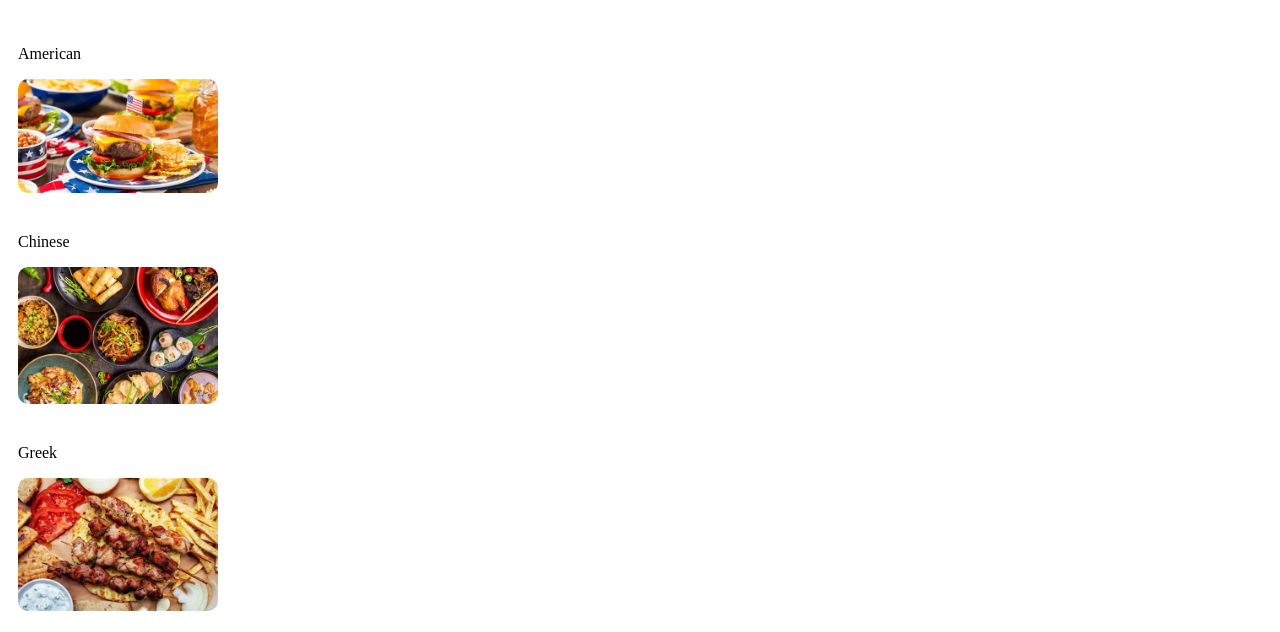
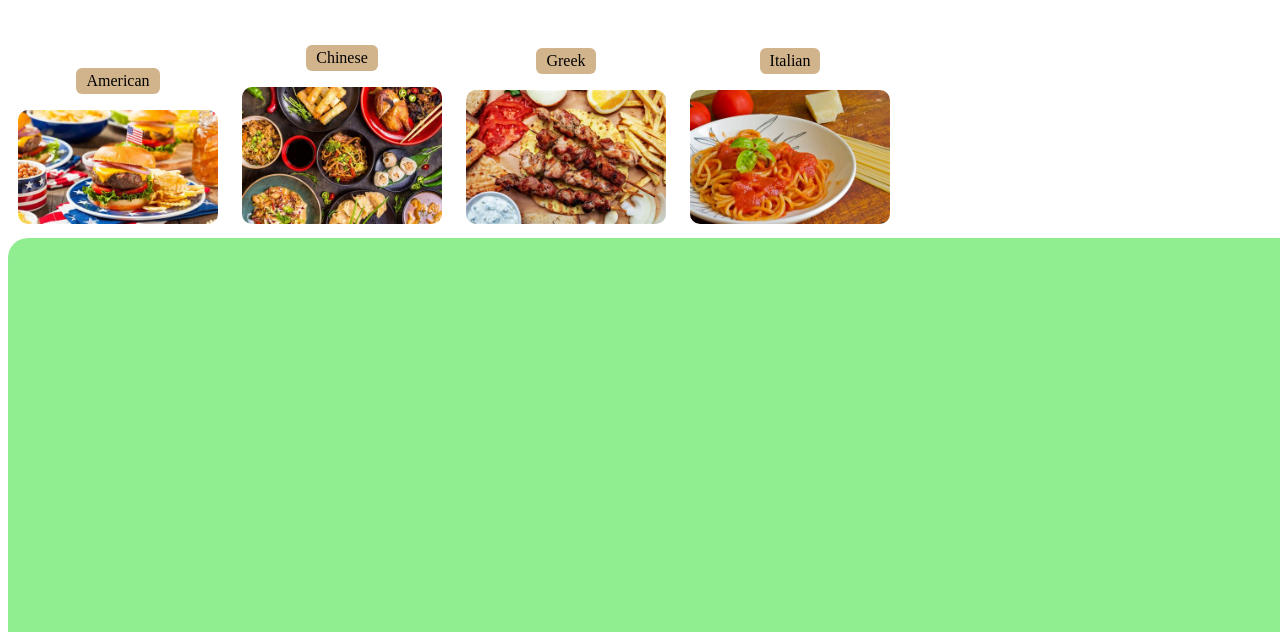
Before and after one commit to GeorgeFair/midtermpractical, a plain HTML site: page index.html in a window 1280 px wide. Shown: the part 61-693 px from the top of the page. Drawn offline with Linux system fonts and the light colour scheme.

Commit message:
pins are functioning

```diff
--- a/index.html
+++ b/index.html
@@ -7,25 +7,24 @@
     <link rel="stylesheet" href="styles.css">
 </head>
 <body>
-        <h1>Best Eats Indy</h1>
-        <div class="pins"></div>
+    <h1>Best Eats Indy</h1>
+
+
+    <div class="pins">
              <a href="american.html" class="pin">
-            <p>American</p>
+            <p class="underlineforPins">American</p>
             <img src="american.jpg">
         </a>
-        <div class="pins"></div>
              <a href="chinese.html" class="pin">
-            <p>Chinese</p>
+            <p class="underlineforPins">Chinese</p>
             <img src="chinese.jpg">
         </a>
-        <div class="pins"></div>
              <a href="greek.html" class="pin">
-            <p>Greek</p>
+            <p class="underlineforPins">Greek</p>
             <img src="greek.jpg">
         </a>
-        <div class="pins"></div>
              <a href="italian.html" class="pin">
-            <p>Italian</p>
+            <p class="underlineforPins">Italian</p>
             <img src="italian.jpg">
         </a>
     </div>
--- a/styles.css
+++ b/styles.css
@@ -12,11 +12,11 @@
     background-color: lightgreen;
     border-radius: 20px;
     position: relative;
-    top: 300px;
 }
 
 .pin{
     display: inline-block;
+    text-align: center;
     width: 200px;
     margin: 10px;
     background-color: white;
@@ -29,3 +29,10 @@
     width: 200px;
     border-radius: 10px;
 }
+
+.underlineforPins{
+    background-color: tan;
+    padding: 4px 10px;
+    border-radius: 6px;
+    display: inline-block;
+}
```
